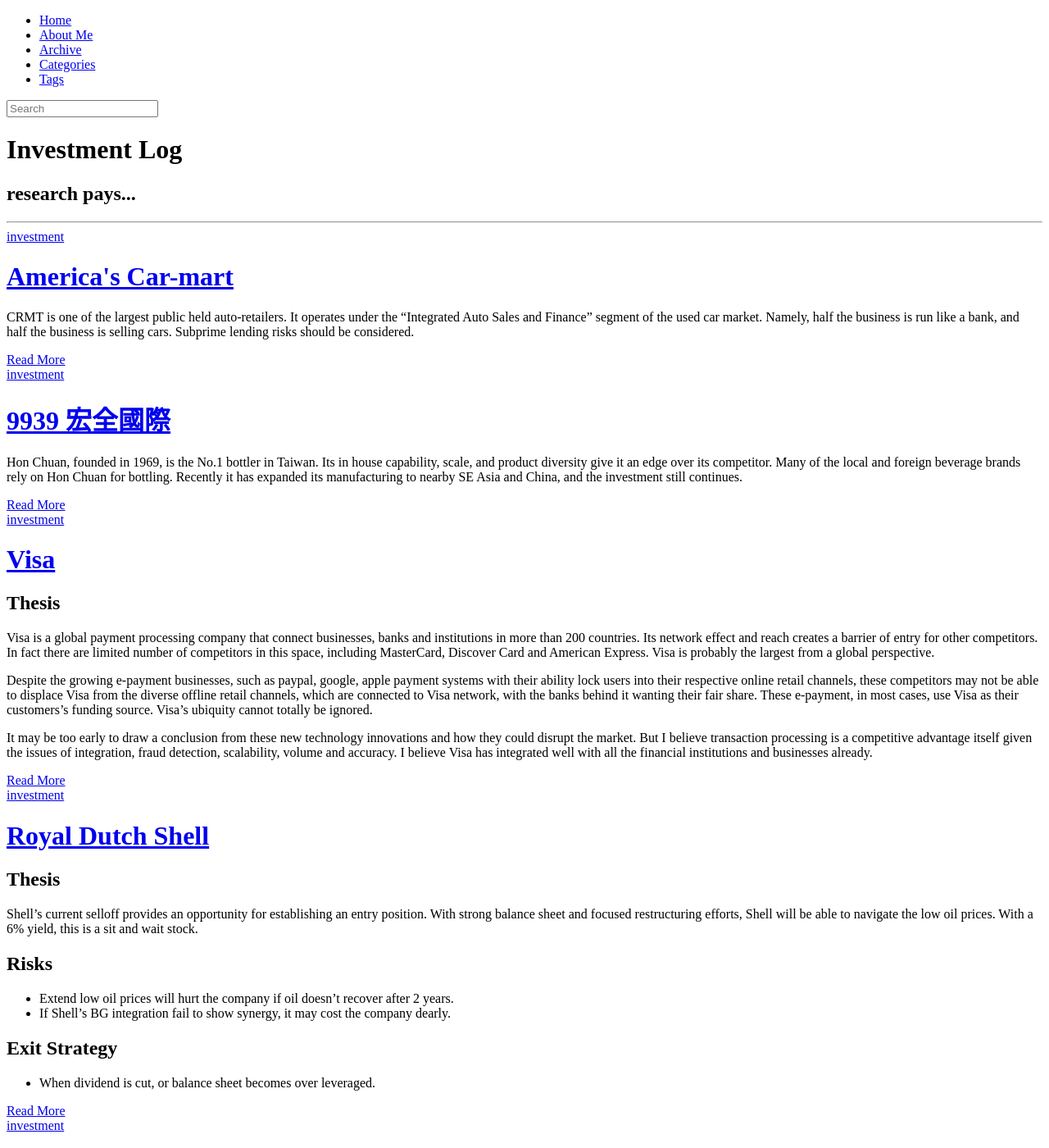
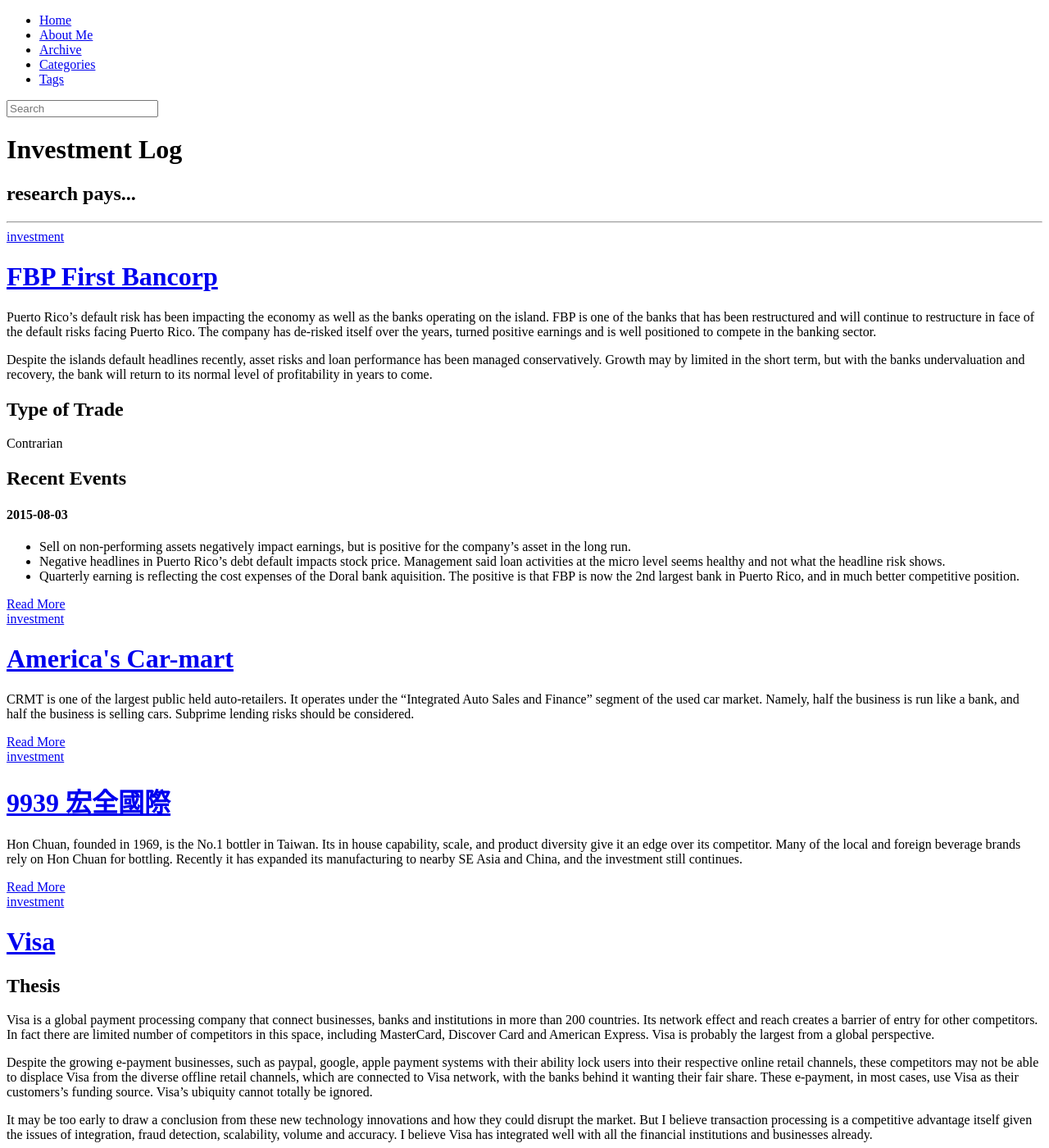
Before and after one commit to puyuan/companies, a Jekyll site: the page built from index.html, in a window 1280 px wide and 1400 px high. Shown: the whole window at 82% size. Built offline with Jekyll 4.4.1, drawn with Linux system fonts in a browser that asks for light colours; nearby versions of some CDN libraries; library files that are not in the unit come from our copies; the list of posts is cut into pages by our own code; some of the changed text lies outside the part shown.

Commit message:
add fbp post

```diff
--- a/_posts/Energy/2015-07-31-RDS.md
+++ b/_posts/Energy/2015-07-31-RDS.md
@@ -16,3 +16,10 @@
 
 ## Exit Strategy
 - When dividend is cut, or balance sheet becomes over leveraged.
+
+## Recent Events
+
+### 2015-08-03
+- Management affirmed they will maintain dividend through 2016, and stock buy-back in 2017.
+- Free cash flow and balance sheet looks great
+- Management think oil will recover in the long run, but short term underperformance will persist.
--- /dev/null
+++ b/_posts/Finance/2015-08-03-fbp-first-bancorp-puerto-rico.md
@@ -0,0 +1,21 @@
+---
+layout: post
+title:  FBP First Bancorp
+date:   2015-08-01
+categories: investment
+tags: finance bought
+---
+
+Puerto Rico's default risk has been impacting the economy as well as the banks operating on the island. FBP is one of the banks that has been restructured and will continue to restructure in face of the default risks facing Puerto Rico. The company has de-risked itself over the years, turned positive earnings and is well positioned to compete in the banking sector.
+
+Despite the islands default headlines recently, asset risks and loan performance has been managed conservatively. Growth may by limited in the short term, but with the banks undervaluation and recovery, the bank will return to its normal level of profitability in years to come.
+
+## Type of Trade
+ Contrarian
+
+## Recent Events
+
+#### 2015-08-03
+- Sell on non-performing assets negatively impact earnings, but is positive for the company's asset in the long run.
+- Negative headlines in Puerto Rico's debt default impacts stock price. Management said loan activities at the micro level seems healthy and not what the headline risk shows.
+- Quarterly earning is reflecting the cost expenses of the Doral bank aquisition. The positive is that FBP is now the 2nd largest bank in Puerto Rico, and in much better competitive position.
```
